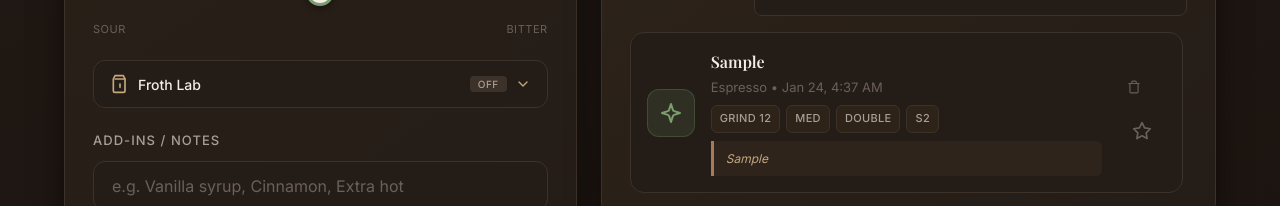
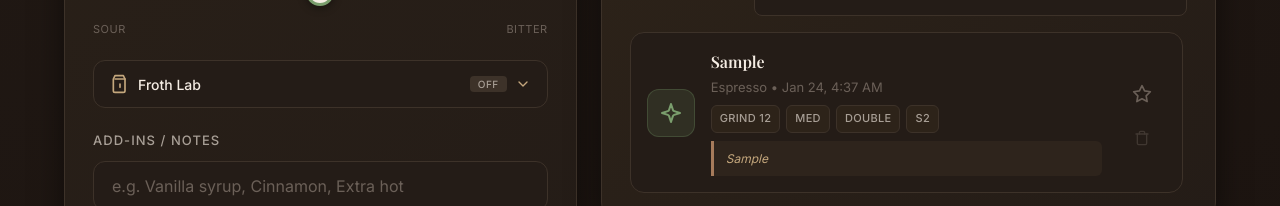
Before and after one commit to Arishawke/luxe_cafe_dashboard, a React (Vite) app: page / in a window 1280 px wide. Both pictures are taken after typing "Sample", "Sample" into the empty fields and a click on the button "LOG SHOT". Shown: the part 1118-1324 px from the top of the page. Built offline with nearby package versions, Linux system fonts and the light colour scheme.

Commit message:
ui fixes

```diff
--- a/src/App.tsx
+++ b/src/App.tsx
@@ -1647,18 +1647,18 @@ function App() {
                         </div>
                         <div className="history-item__actions">
                           <button
+                            className={`star-btn ${isFavorite ? 'star-btn--active' : ''}`}
+                            onClick={(e) => { e.stopPropagation(); toggleFavorite(shot); }}
+                            title={isFavorite ? 'Remove from favorites' : 'Set as target recipe'}
+                          >
+                            <Icons.Star filled={isFavorite} />
+                          </button>
+                          <button
                             className="history-item__delete-btn"
                             onClick={(e) => { e.stopPropagation(); deleteShot(shot.id); }}
                             title="Delete shot"
                           >
                             <Icons.Trash />
-                          </button>
-                          <button
-                            className={`star-btn ${isFavorite ? 'star-btn--active' : ''}`}
-                            onClick={(e) => { e.stopPropagation(); toggleFavorite(shot); }}
-                            title={isFavorite ? 'Remove from favorites' : 'Set as target recipe'}
-                          >
-                            <Icons.Star filled={isFavorite} />
                           </button>
                         </div>
                       </div>
--- a/src/index.css
+++ b/src/index.css
@@ -1687,39 +1687,40 @@ body {
 .history-item__actions {
   display: flex;
   flex-direction: column;
-  gap: 0.25rem;
+  align-items: center;
+  gap: 0.125rem;
   flex-shrink: 0;
 }
 
 /* History Item Delete Button */
 .history-item__delete-btn {
-  width: 32px;
-  height: 32px;
+  width: 36px;
+  height: 36px;
   display: flex;
   align-items: center;
   justify-content: center;
   background: transparent;
-  border: 1px solid transparent;
-  border-radius: 6px;
-  color: var(--color-muted);
+  border: none;
+  border-radius: 8px;
+  color: var(--color-subtle);
   cursor: pointer;
   transition: all 0.2s ease;
-  opacity: 0.5;
+  opacity: 0.4;
 }
 
 .history-item:hover .history-item__delete-btn {
+  opacity: 0.7;
+}
+
+.history-item__delete-btn:hover {
   opacity: 1;
-}
-
-.history-item__delete-btn:hover {
   background: rgba(192, 69, 69, 0.15);
-  border-color: rgba(192, 69, 69, 0.3);
   color: #C04545;
 }
 
 .history-item__delete-btn .icon {
-  width: 14px;
-  height: 14px;
+  width: 16px;
+  height: 16px;
 }
 
 /* Responsive - Stack modal footer on mobile */
```
